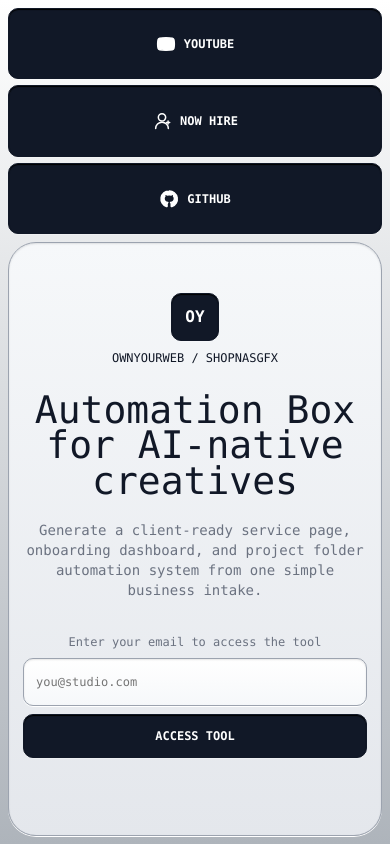
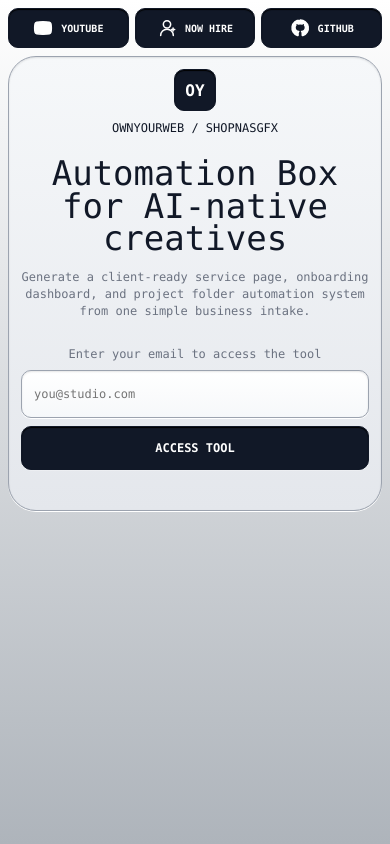
Before and after one commit to innergclaw/ownyourweb-automation-box, a plain HTML site: page index.html in a window 390 px wide. Drawn offline with Linux system fonts and the light colour scheme.

Commit message:
Compact mobile spacing

```diff
--- a/styles.css
+++ b/styles.css
@@ -86,6 +86,7 @@ button:disabled {
 
 .landing {
   display: grid;
+  align-content: start;
   min-height: 100vh;
   gap: 24px;
   padding: 24px;
@@ -724,6 +725,7 @@ pre {
   .landing-grid {
     grid-template-columns: 1fr;
     gap: 8px;
+    align-items: start;
   }
 
   .landing-copy,
@@ -784,13 +786,16 @@ pre {
   }
 
   .landing-links {
+    display: grid;
+    grid-template-columns: repeat(3, minmax(0, 1fr));
     gap: 6px;
+    align-items: start;
   }
 
   .landing-copy,
   .landing-preview {
-    gap: 20px;
-    padding: 24px 20px;
+    gap: 14px;
+    padding: 20px 16px;
   }
 
   .landing-copy {
@@ -846,9 +851,12 @@ pre {
 
   .tabs,
   .field-grid,
-  .preview-stack,
   .offer-row {
     grid-template-columns: 1fr;
+  }
+
+  .preview-stack {
+    grid-template-columns: repeat(4, minmax(0, 1fr));
   }
 
   .tabs,
@@ -856,10 +864,11 @@ pre {
   .result-toolbar,
   .output-panel,
   .offer-builder {
-    padding: 16px;
+    padding: 12px;
   }
 
   .tabs {
+    grid-template-columns: repeat(2, minmax(0, 1fr));
     gap: 6px;
   }
 
@@ -872,9 +881,14 @@ pre {
   .output-actions,
   .action-row {
     display: grid;
-    grid-template-columns: 1fr;
+    grid-template-columns: repeat(2, minmax(0, 1fr));
     min-width: 0;
     width: 100%;
+  }
+
+  .output-actions,
+  .action-row {
+    grid-template-columns: 1fr;
   }
 
   .offer-builder-head,
@@ -914,21 +928,45 @@ pre {
   .footer-link,
   .creator-link {
     justify-content: center;
+    min-height: 40px;
+    width: auto;
+    padding: 0 10px;
+    font-size: 10px;
   }
 
   .brand-block {
+    gap: 12px;
     text-align: center;
+  }
+
+  .brand-mark {
+    width: 42px;
+    height: 42px;
+  }
+
+  .intro-panel {
+    gap: 14px;
+  }
+
+  .intro-panel .system-preview {
+    display: none;
   }
 
   h1 {
     max-width: 100%;
-    font-size: 42px;
-    line-height: 0.94;
+    font-size: 36px;
+    line-height: 0.96;
   }
 
   h2 {
-    font-size: 30px;
+    font-size: 26px;
     line-height: 1;
+  }
+
+  .lead,
+  .landing-lead {
+    font-size: 12px;
+    line-height: 17px;
   }
 
   pre {
@@ -946,7 +984,7 @@ pre {
   .output-panel,
   .offer-builder,
   .site-footer {
-    padding: 14px;
+    padding: 12px;
   }
 
   .landing-preview {
@@ -960,10 +998,10 @@ pre {
   }
 
   h1 {
-    font-size: 38px;
+    font-size: 34px;
   }
 
   h2 {
-    font-size: 28px;
+    font-size: 24px;
   }
 }
```
